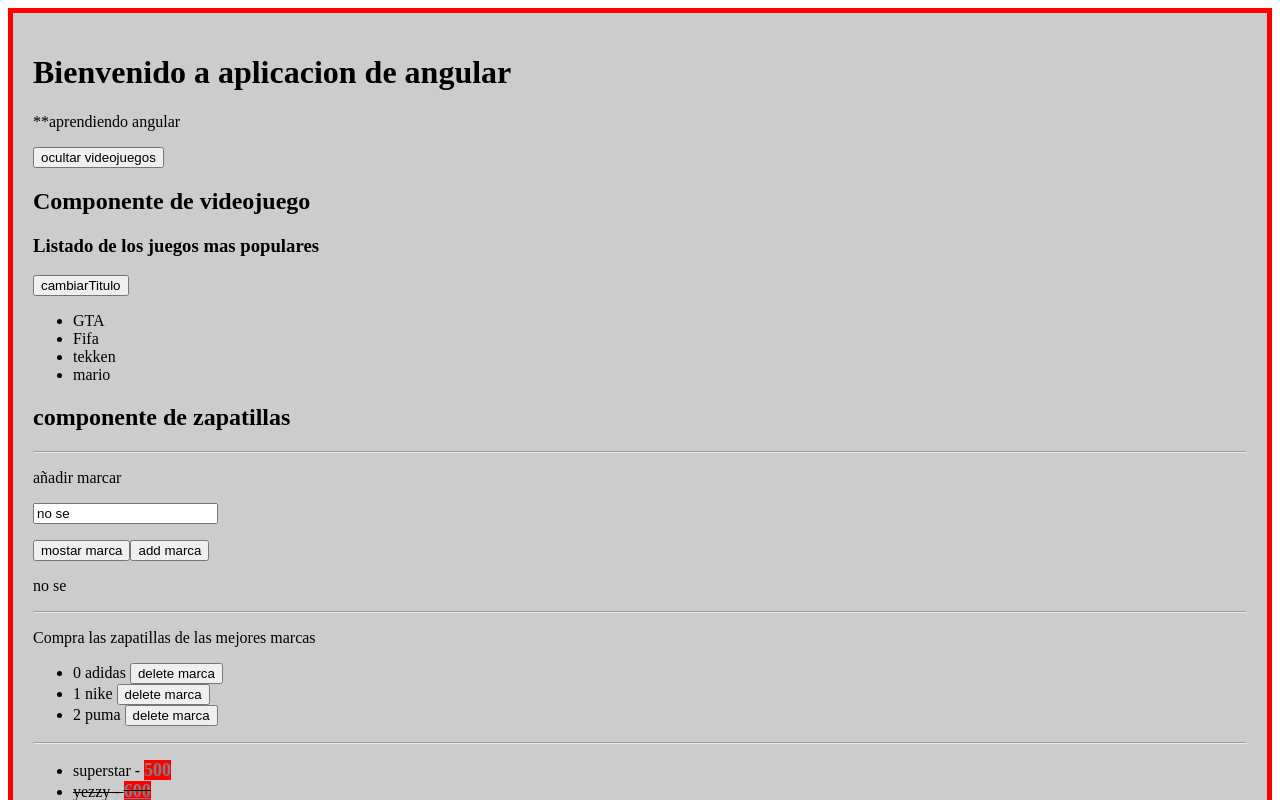
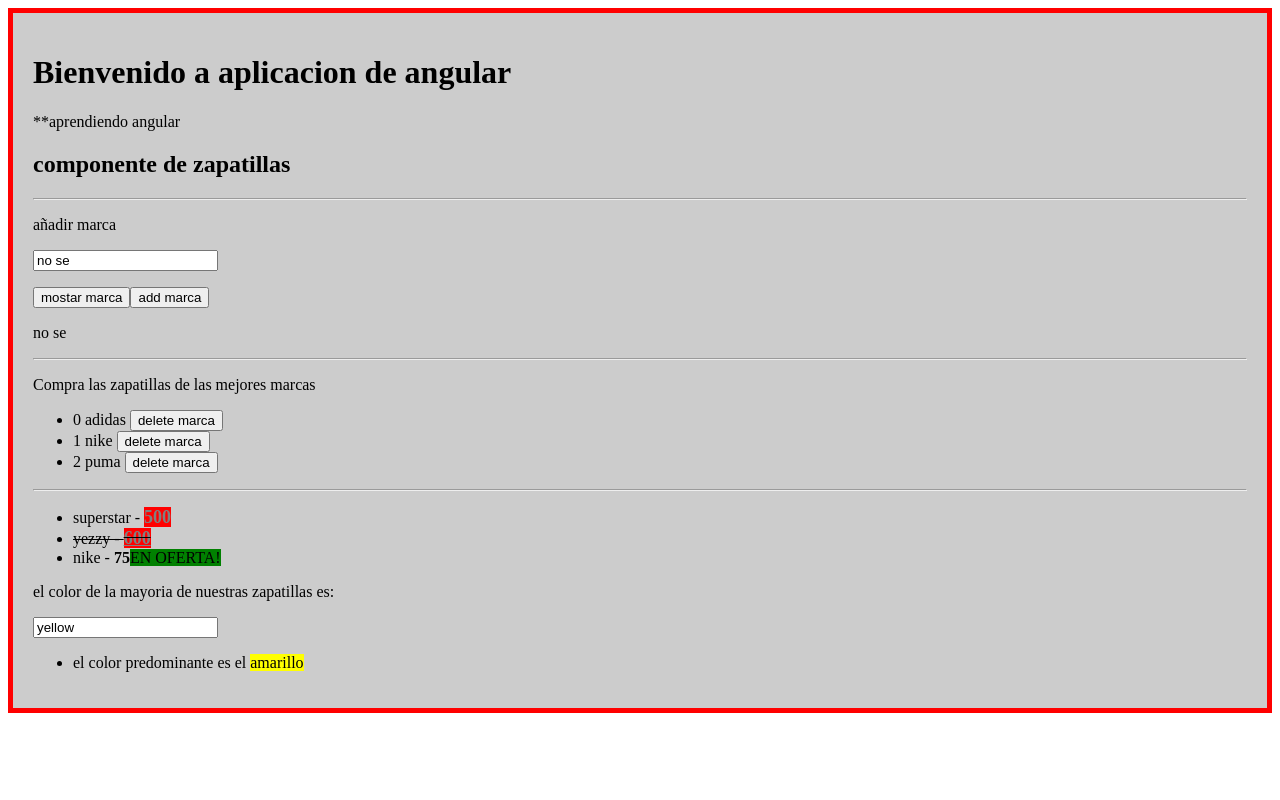
Before and after one commit to Juan-Camilo-Suarez/angular-start, an Angular app in the folder aprendiendo-angular/: page /zapatillas in a window 1280 px wide. Shown: the top 800 px of the page. Built offline with nearby package versions, Linux system fonts and the light colour scheme.

Commit message:
routing continuacion

```diff
--- a/aprendiendo-angular/src/app/app.component.html
+++ b/aprendiendo-angular/src/app/app.component.html
@@ -10,10 +10,17 @@
     Bienvenido a {{ title }}
   </h1>
   <p>{{ descripcion }}</p>
+
+  <!--
   <button (click)="ocultarVideoJuegos(false)" *ngIf="mostrar_videojuegos"> ocultar videojuegos</button>
   <button (click)="ocultarVideoJuegos(true)" *ngIf="!mostrar_videojuegos"> Mostrar </button>
   <!--llamada al componente-->
-  <videojuego *ngIf="mostrar_videojuegos"></videojuego>
-  <zapatillas></zapatillas>
+  <!--<videojuego *ngIf="mostrar_videojuegos"></videojuego>
+  <zapatillas></zapatillas>-->
+
+
+  <!--esta etiqueta carga los componentes en las rutas especificadas-->
+  <router-outlet></router-outlet>
+
 
 </div>
--- a/aprendiendo-angular/src/app/zapatillas/zapatillas.component.html
+++ b/aprendiendo-angular/src/app/zapatillas/zapatillas.component.html
@@ -1,6 +1,6 @@
 <h2>{{ titulo }}</h2>
 <hr>
-<p>añadir marcar</p>
+<p>añadir marca</p>
 <p>
     <input type="text" [(ngModel)]="mimarca" (keyup.enter)="mostrarPalabra()"/>
 </p>
```
